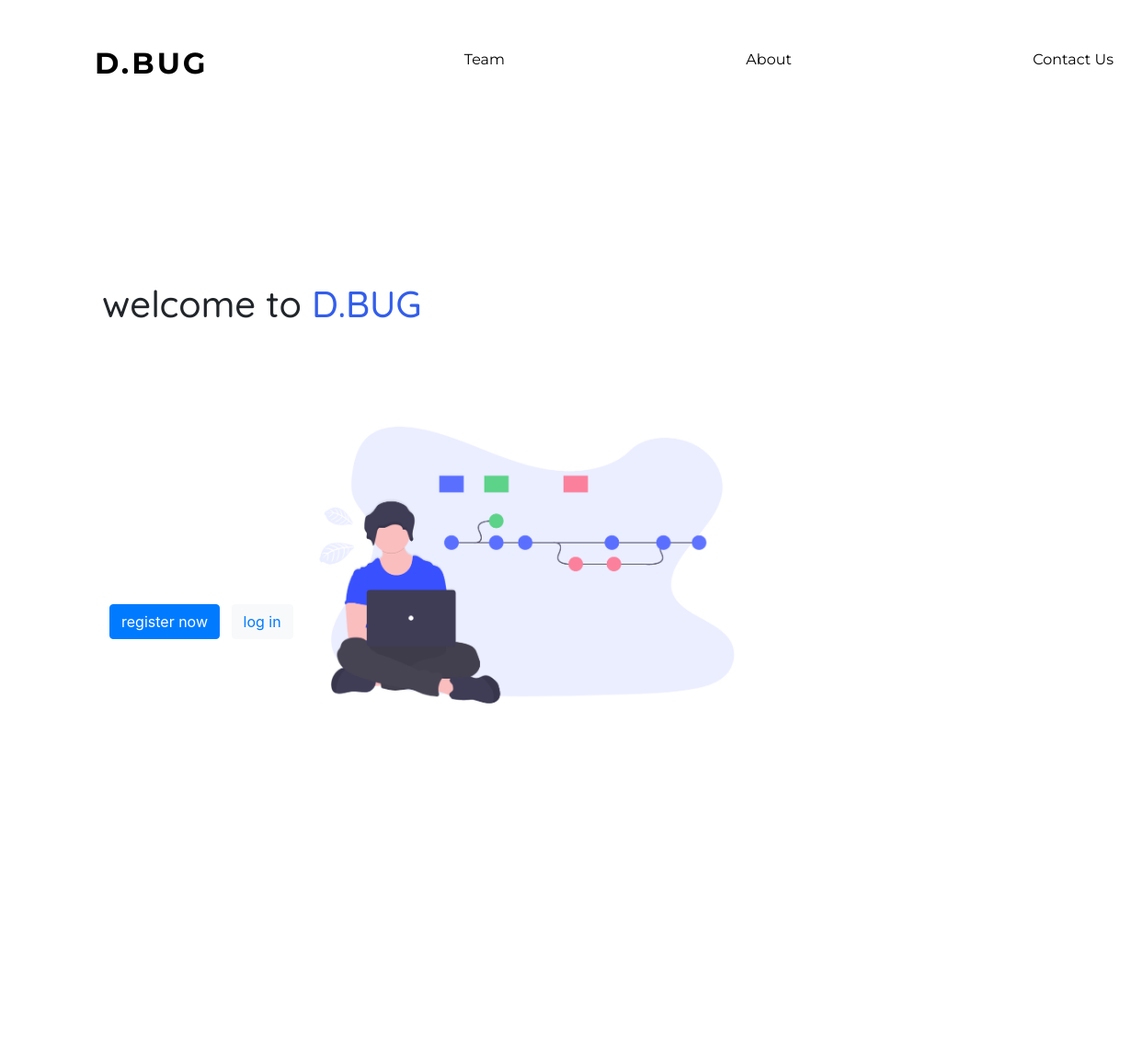
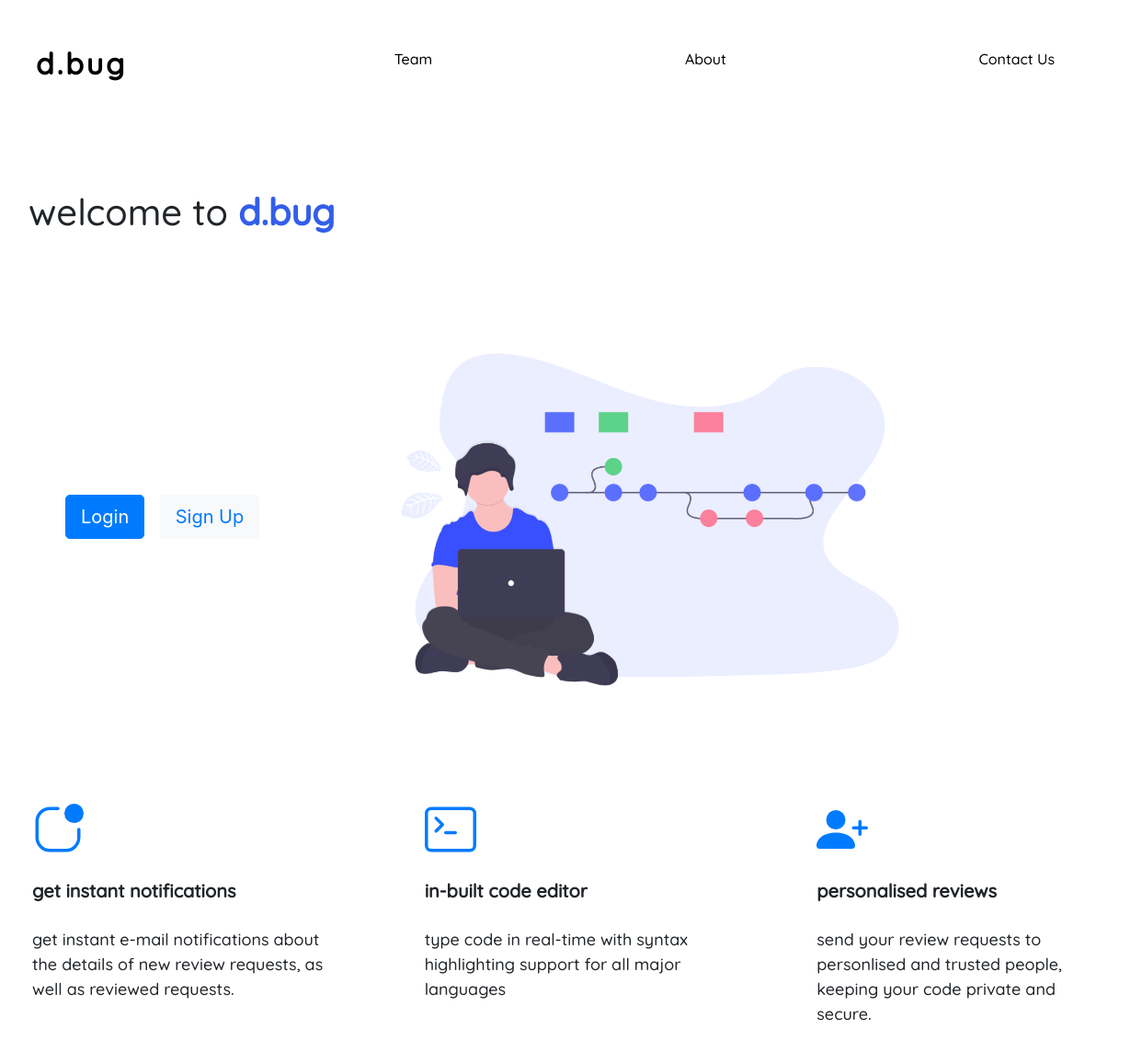
Before and after one commit to Aaryamann171/dbug-django, a Django app: page / in a window 1480 px wide. Shown: the whole page at 92% size, without its empty margins (169-1411 px from the left). Before the commit the page ends 766 px from the top, so only its background shows below. Run offline with Django 3.2, Linux system fonts and the light colour scheme; some libraries are stand-ins or nearby versions.

Commit message:
added elements to home page

```diff
--- a/templates/base.html
+++ b/templates/base.html
@@ -12,11 +12,14 @@
   <link href="https://stackpath.bootstrapcdn.com/bootstrap/4.5.0/css/bootstrap.min.css" rel="stylesheet"
     integrity="sha384-9aIt2nRpC12Uk9gS9baDl411NQApFmC26EwAOH8WgZl5MYYxFfc+NcPb1dKGj7Sk" crossorigin="anonymous" />
   <style>
+    body{
+      overflow-x: hidden;
+    }
     .navbar {
-      font-family: "Montserrat", sans-serif;
+      font-family: 'Quicksand', sans-serif;
       margin-top: 2em;
       border: none;
-      margin-left: 4em;
+      margin-left: 0em;
       margin-right: 20em;
       width: 90%;
       overflow-x: hidden;
@@ -70,26 +73,27 @@
 <body>
   <nav class="navbar navbar-default">
     <div class="navbar-header">
-      <a class="navbar-brand" href="http://127.0.0.1:8000/">D.BUG</a>
+      <a class="navbar-brand" style="font-weight: 1000;" href="http://127.0.0.1:8000/"><strong>d.bug</strong></a>
     </div>
     {% if user.is_authenticated %}
-    <a href="http://127.0.0.1:8000/home">
+    <a href="http://127.0.0.1:8000/home" style="text-decoration: none;">
       <h6>Home</h6>
     </a>
     {% endif %}
-    <a href="http://127.0.0.1:8000/team">
+    <a href="http://127.0.0.1:8000/team" style="text-decoration: none;">
       <h6>Team</h6>
     </a>
-    <a href="http://127.0.0.1:8000/about">
+    <a href="http://127.0.0.1:8000/about"style= "text-decoration: none;">
       <h6>About</h6>
     </a>
-    <a href="http://127.0.0.1:8000/contact">
+    <a href="http://127.0.0.1:8000/contact" style= "text-decoration: none;">
       <h6>Contact Us</h6>
     </a>
     {% if user.is_authenticated %}
-
-    <a href="logout/">
-      <h6><svg width="1em" height="1em" viewBox="0 0 16 16" class="bi bi-box-arrow-left" fill="currentColor"
+    <button class="btn btn-primary" style="display: inline-flex;
+  align-items: center; margin-top: -10px;">
+    <a href="out/" style="margin-top: 6px; text-decoration: none;">
+      <h6 style="color: white;"><svg width="1em" height="1em" viewBox="0 0 16 16" class="bi bi-box-arrow-left" fill="currentColor"
           xmlns="http://www.w3.org/2000/svg">
           <path fill-rule="evenodd"
             d="M4.354 11.354a.5.5 0 0 0 0-.708L1.707 8l2.647-2.646a.5.5 0 1 0-.708-.708l-3 3a.5.5 0 0 0 0 .708l3 3a.5.5 0 0 0 .708 0z" />
@@ -97,7 +101,7 @@
           <path fill-rule="evenodd"
             d="M14 13.5a1.5 1.5 0 0 0 1.5-1.5V4A1.5 1.5 0 0 0 14 2.5H7A1.5 1.5 0 0 0 5.5 4v1.5a.5.5 0 0 0 1 0V4a.5.5 0 0 1 .5-.5h7a.5.5 0 0 1 .5.5v8a.5.5 0 0 1-.5.5H7a.5.5 0 0 1-.5-.5v-1.5a.5.5 0 0 0-1 0V12A1.5 1.5 0 0 0 7 13.5h7z" />
         </svg> logout</h6>
-    </a>
+    </a></button>
     {% endif %}
   </nav>
   {% comment %}
--- a/templates/home.html
+++ b/templates/home.html
@@ -4,7 +4,7 @@
 {% if user.is_authenticated %}
 
 <form action="request_new" method="GET" style="
-            margin-left: 7em;
+            margin-left: 12em;
             margin-top: 5em;
             font-family: 'Quicksand', sans-serif;
           ">
@@ -44,7 +44,7 @@
   <tr>
     <td>
       <form action="pending" method="GET" style="
-      margin-left: 7em;
+      margin-left: 12em;
       margin-top: 5em;
       font-family: 'Quicksand', sans-serif;
     ">
--- a/templates/welcome.html
+++ b/templates/welcome.html
@@ -1,29 +1,97 @@
 {% extends "base.html" %} {% block content %}
 
 <h1 style="
-		margin-left: 7em;
-		margin-top: 5em;
+		margin-left: 5em;
+		margin-top: 100px;
 		font-family: 'Quicksand', sans-serif;">
-	welcome to <span style="color: #335eea">D.BUG</span>
+	welcome to <span style="color: #335eea"><strong>d.bug</strong></span>
 </h1>
 
 
 {% if user.is_authenticated %}
-<button class="btn btn-light" style="margin-left: 18em; margin-top: 8em; color: #000"><a
-		href="home">homepage</a></button>
+<button class="btn btn-light btn-lg" style="margin-left: 12em; margin-top: 0em; margin-right: 10em"><a
+		href="home" style="text-decoration: none;">Homepage</a></button>
 
 {% else %}
-<button class="btn btn-primary" style="margin-left: 18em; margin-top: 8em"><a href="register/">
-		<span style="color: #ffffff">
-			register now
-		</span>
+
+<button class="btn btn-primary btn-lg" style="margin-left: 12em; margin-top: 0em;"><a href="login/" style="text-decoration: none; color: white;" >Login</a></button>
+
+<button class="btn btn-light btn-lg" style="margin-left: 0.6em; margin-top: 0em; margin-right: 6em;"><a href="register/" style="text-decoration: none">
+		<span>	Sign Up	</span>
 	</a></button>
-<button class="btn btn-light" style="margin-left: 0.5em; margin-top: 8em; color: #000"><a href="login/">log
-		in</a></button>
+
 {% endif %}
-<!-- <img src="static/" alt="image"> -->
-<img src="static/git_coder.png" height="500" width="500">
+<img src="static/git_coder.png" height="600" width="600">
 <!-- <button class="btn btn-primary" style="" >Sign-In -></button> -->
+
+<table class="table table-borderless"
+	style="
+		margin-left: 12em;
+		/* margin-right: 14em; */
+		table-layout: fixed;
+		width: 80em;
+		font-family: 'Quicksand', sans-serif;">
+	<thead>
+		<tr>
+
+			<th scope="col">
+				<svg width="3.5em" height="3.5em" viewBox="0 0 16 16" class="bi bi-app-indicator" fill="#007BFF"
+					xmlns="http://www.w3.org/2000/svg">
+					<path fill-rule="evenodd"
+						d="M5.5 2A3.5 3.5 0 0 0 2 5.5v5A3.5 3.5 0 0 0 5.5 14h5a3.5 3.5 0 0 0 3.5-3.5V8a.5.5 0 0 1 1 0v2.5a4.5 4.5 0 0 1-4.5 4.5h-5A4.5 4.5 0 0 1 1 10.5v-5A4.5 4.5 0 0 1 5.5 1H8a.5.5 0 0 1 0 1H5.5z" />
+					<path d="M16 3a3 3 0 1 1-6 0 3 3 0 0 1 6 0z" />
+				</svg>
+			</th>
+
+			<th scope="col">
+				<svg width="3.5em" height="3.5em" viewBox="0 0 16 16" class="bi bi-terminal" fill="#007BFF"
+					xmlns="http://www.w3.org/2000/svg">
+					<path fill-rule="evenodd"
+						d="M14 2H2a1 1 0 0 0-1 1v10a1 1 0 0 0 1 1h12a1 1 0 0 0 1-1V3a1 1 0 0 0-1-1zM2 1a2 2 0 0 0-2 2v10a2 2 0 0 0 2 2h12a2 2 0 0 0 2-2V3a2 2 0 0 0-2-2H2z" />
+					<path fill-rule="evenodd"
+						d="M6 9a.5.5 0 0 1 .5-.5h3a.5.5 0 0 1 0 1h-3A.5.5 0 0 1 6 9zM3.146 4.146a.5.5 0 0 1 .708 0l2 2a.5.5 0 0 1 0 .708l-2 2a.5.5 0 1 1-.708-.708L4.793 6.5 3.146 4.854a.5.5 0 0 1 0-.708z" />
+				</svg>
+			</th>
+
+			<th scope="col">
+				<svg width="3.5em" height="3.5em" viewBox="0 0 16 16" class="bi bi-person-plus-fill" fill="#007BFF"
+					xmlns="http://www.w3.org/2000/svg">
+					<path fill-rule="evenodd"
+						d="M1 14s-1 0-1-1 1-4 6-4 6 3 6 4-1 1-1 1H1zm5-6a3 3 0 1 0 0-6 3 3 0 0 0 0 6zm7.5-3a.5.5 0 0 1 .5.5v2a.5.5 0 0 1-.5.5h-2a.5.5 0 0 1 0-1H13V5.5a.5.5 0 0 1 .5-.5z" />
+					<path fill-rule="evenodd" d="M13 7.5a.5.5 0 0 1 .5-.5h2a.5.5 0 0 1 0 1H14v1.5a.5.5 0 0 1-1 0v-2z" />
+				</svg>
+			</th>
+
+		</tr>
+	</thead>
+	<tbody>
+		<tr>
+			<td style="width: 60px; font-size: 20px"><strong>get instant notifications</strong></td>
+			<td style="width: 60px; font-size: 20px"><strong>in-built code editor</strong></td>
+			<td style="width: 60px; font-size: 20px"><strong>personalised reviews</strong></td>
+		</tr>
+		<tr>
+			<td style="width: 60px; font-size: 18px">
+				get instant e-mail notifications about <br>
+				the details of new review requests, as <br>
+				well as reviewed requests.
+			</td>
+
+			<td style="margin-left: 0px; width: 60px; font-size: 18px">
+				type code in real-time with syntax <br>
+				highlighting support for all major <br> languages
+			</td>
+
+			<td style="width: 60px; font-size: 18px; margin-right: 10em;">
+				send your review requests to <br>
+				personlised and trusted people,<br>
+				keeping your code private and <br>
+				secure.
+			</td>
+		</tr>
+	</tbody>
+</table>
+
 
 <script src='https://cdnjs.cloudflare.com/ajax/libs/jquery/2.2.2/jquery.min.js'></script>
 <script src='https://maxcdn.bootstrapcdn.com/bootstrap/3.3.6/js/bootstrap.min.js'></script>
```
Also changed, not shown: db.sqlite3.
